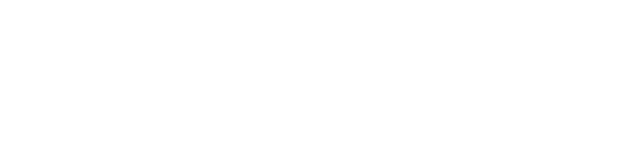
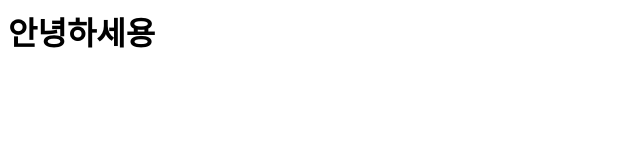
Before and after one commit to d-h-k/pycharm-setup, a plain HTML site: page index.html in a window 1280 px wide. Shown: the whole page, without its empty margins (0-640 px from the left). Drawn offline with Linux system fonts and the light colour scheme.

Commit message:
feat : h1 add

```diff
--- a/index.html
+++ b/index.html
@@ -8,6 +8,6 @@
 </head>
 <body>
 
-
+<h1>안녕하세용</h1>
 </body>
 </html>
```
